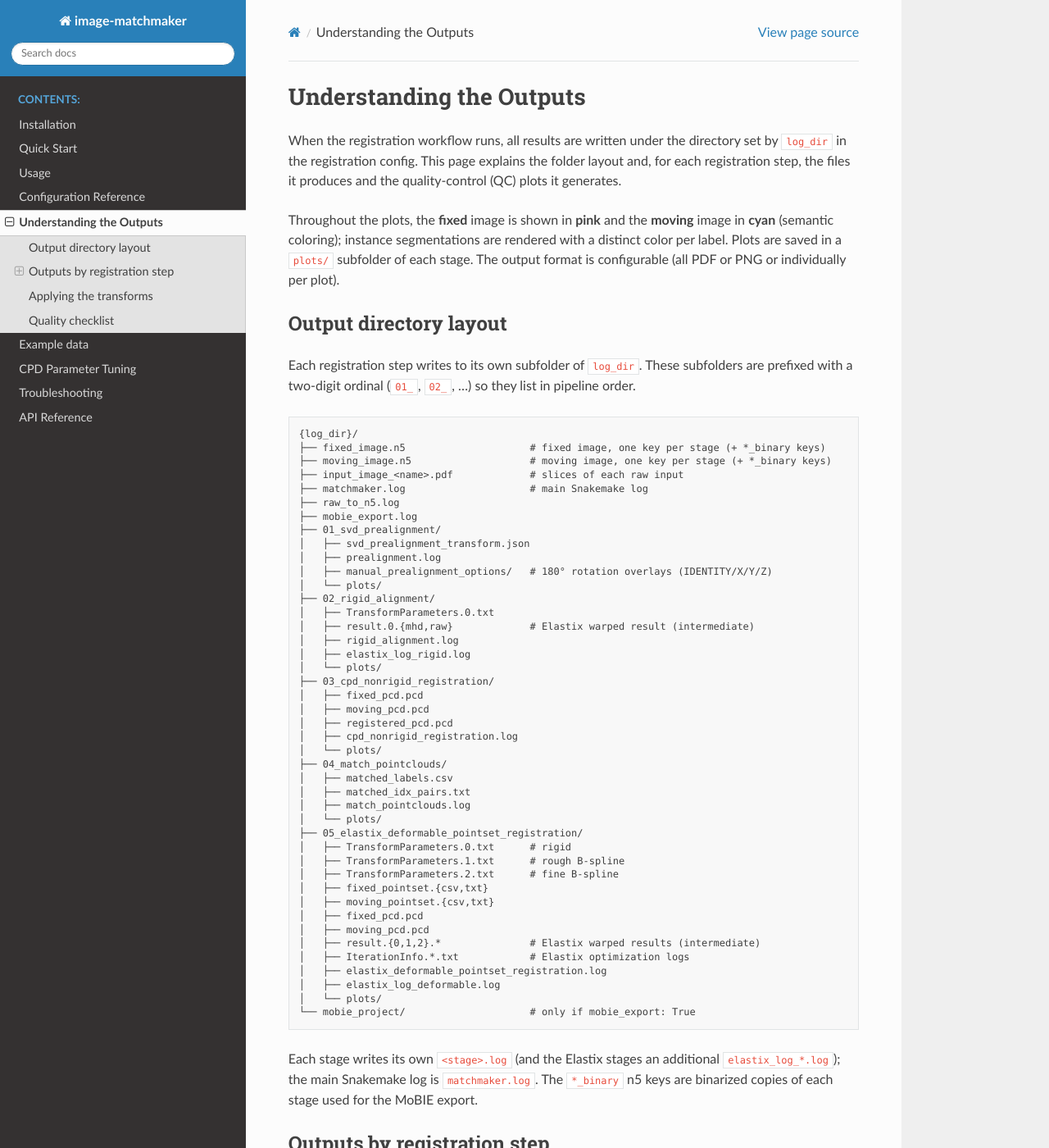
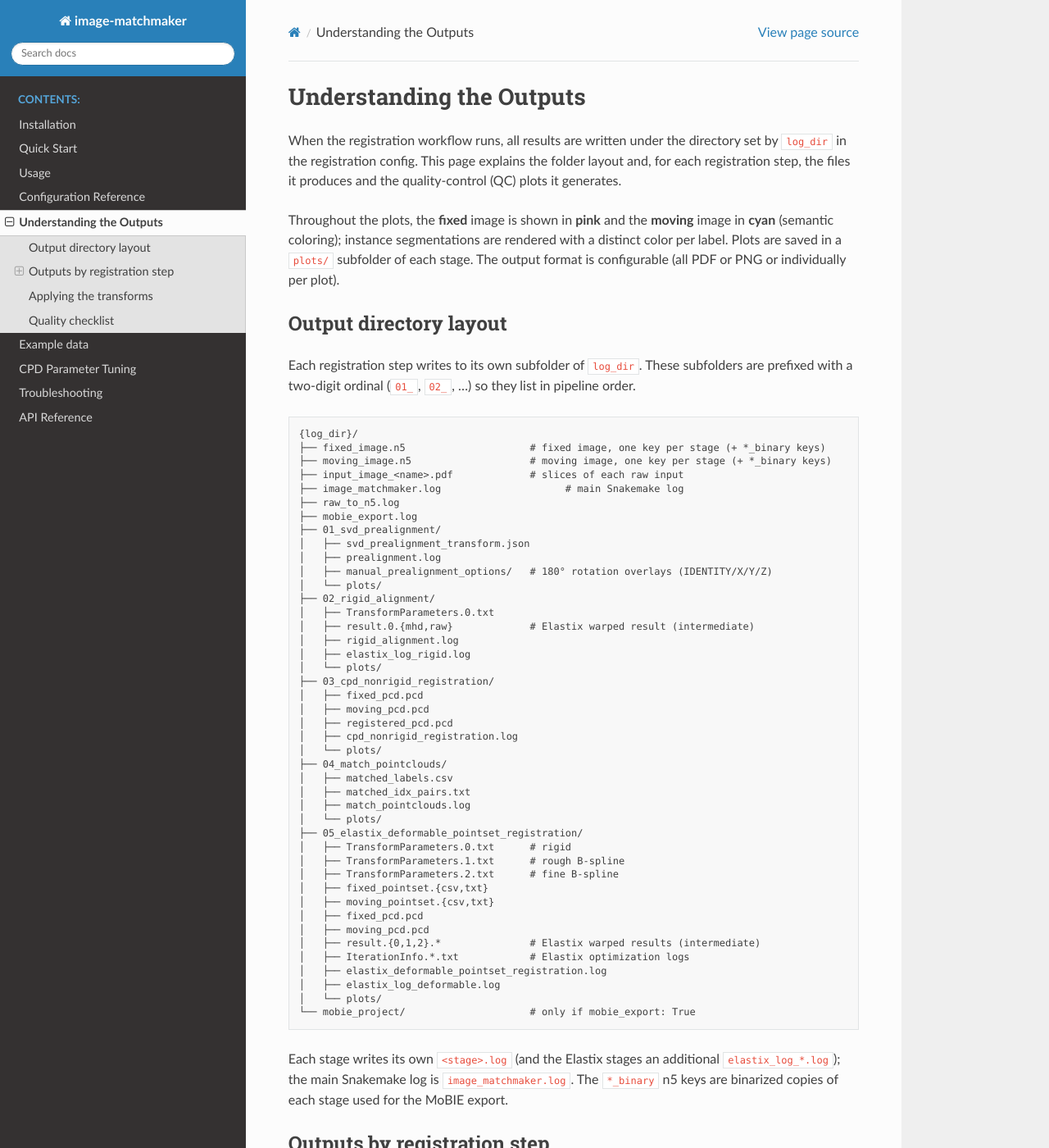
Before and after one commit to kreshuklab/image-matchmaker, a Sphinx documentation site: the page built from docs/source/outputs.md, in a window 1280 px wide and 1400 px high. Shown: the whole window at 82% size. Built offline with Sphinx 7.4.7 and the Read the Docs theme 3.1.0, drawn with Linux system fonts in a browser that asks for light colours.

Commit message:
rename remaining package references

````diff
--- a/docs/source/outputs.md
+++ b/docs/source/outputs.md
@@ -21,7 +21,7 @@ order.
 ├── fixed_image.n5                     # fixed image, one key per stage (+ *_binary keys)
 ├── moving_image.n5                    # moving image, one key per stage (+ *_binary keys)
 ├── input_image_<name>.pdf             # slices of each raw input
-├── matchmaker.log                     # main Snakemake log
+├── image_matchmaker.log                     # main Snakemake log
 ├── raw_to_n5.log
 ├── mobie_export.log
 ├── 01_svd_prealignment/
@@ -63,7 +63,7 @@ order.
 ```
 
 Each stage writes its own `<stage>.log` (and the Elastix stages an additional
-`elastix_log_*.log`); the main Snakemake log is `matchmaker.log`. The `*_binary`
+`elastix_log_*.log`); the main Snakemake log is `image_matchmaker.log`. The `*_binary`
 n5 keys are binarized copies of each stage used for the MoBIE export.
 
 ## Outputs by registration step
--- a/setup.py
+++ b/setup.py
@@ -4,7 +4,7 @@ setup(
     name='image_matchmaker',
     version='0.1',
     description='Registration of instance segmentations .',
-    url='https://github.com/kreshuklab/matchmaker/',
+    url='https://github.com/kreshuklab/image-matchmaker',
     packages=find_packages(include=['image_matchmaker']),
     python_requires='>=3.6',
     install_requires=[],
````
Also changed, not shown: 4 other files.
